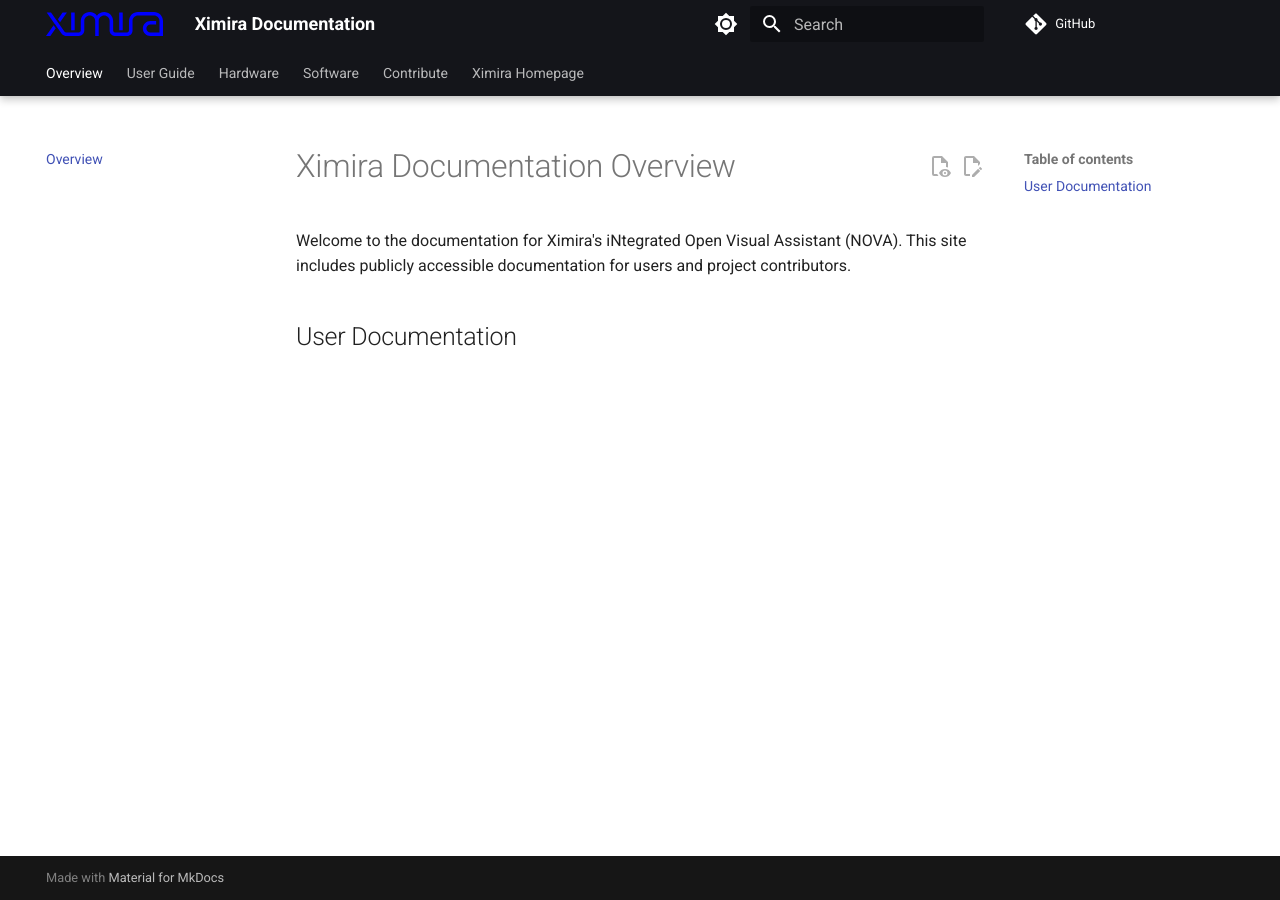
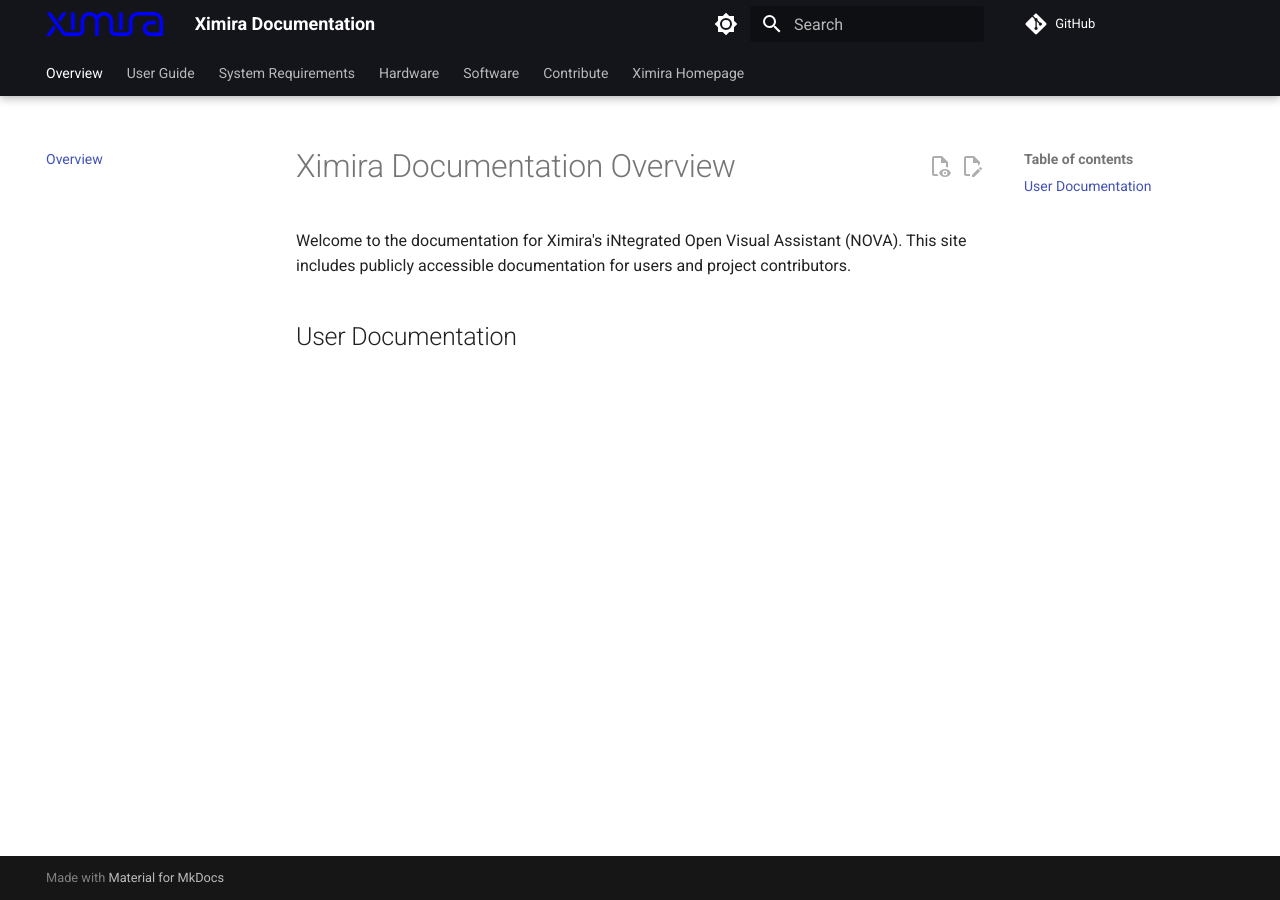
Before and after one commit to ximira-org/docs, an MkDocs documentation site: the page built from docs/index.md, in a window 1280 px wide. Built offline with MkDocs 1.6.1 and Material for MkDocs 9.7.7, drawn with Linux system fonts in a browser that asks for light colours; comment, search, counter and statistics services are not loaded.

Commit message:
Add Requirements section; fix repo URL

```diff
--- a/mkdocs.yml
+++ b/mkdocs.yml
@@ -2,6 +2,8 @@
   - Overview: index.md
   - User Guide:
     - Introduction: userguide/index.md
+  - System Requirements:
+    - Introduction: requirements/index.md
   - Hardware:
     - Hardware Overview: hardware/index.md
     - Compute Unit: hardware/nova-cu-v1.md
@@ -18,7 +20,7 @@
 
 site_name: Ximira Documentation
 site_url: https://ximira-org.github.io/docs
-repo_url: https://github.com/ximira-org/
+repo_url: https://github.com/ximira-org/docs/
 extra_css:
   - _assets/extra.css
 theme:
```
Also changed, not shown: docs/requirements/index.md (added).
